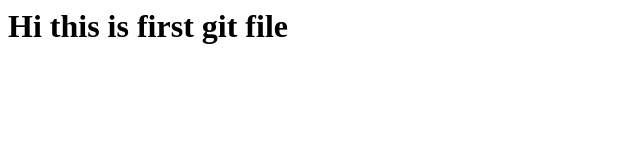
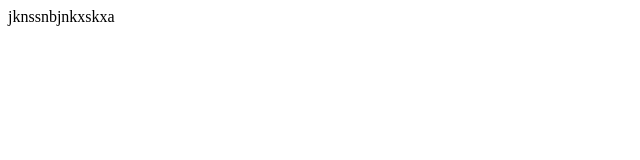
Before and after one commit to ashish2889/testBranch, a plain HTML site: page index.html in a window 1280 px wide. Shown: the whole page, without its empty margins (0-640 px from the left). Drawn offline with Linux system fonts and the light colour scheme.

Commit message:
final commit message

```diff
--- a/index.html
+++ b/index.html
@@ -4,7 +4,4 @@
 			Git Practice
 		</title>
 	</head>
-	<body>
-		<h1> Hi this is first git file</h1>
-	</body>
-</html>
+	<body>jknssnbjnkxskxa
```
Also changed, not shown: test.html (added), 1 other file.
